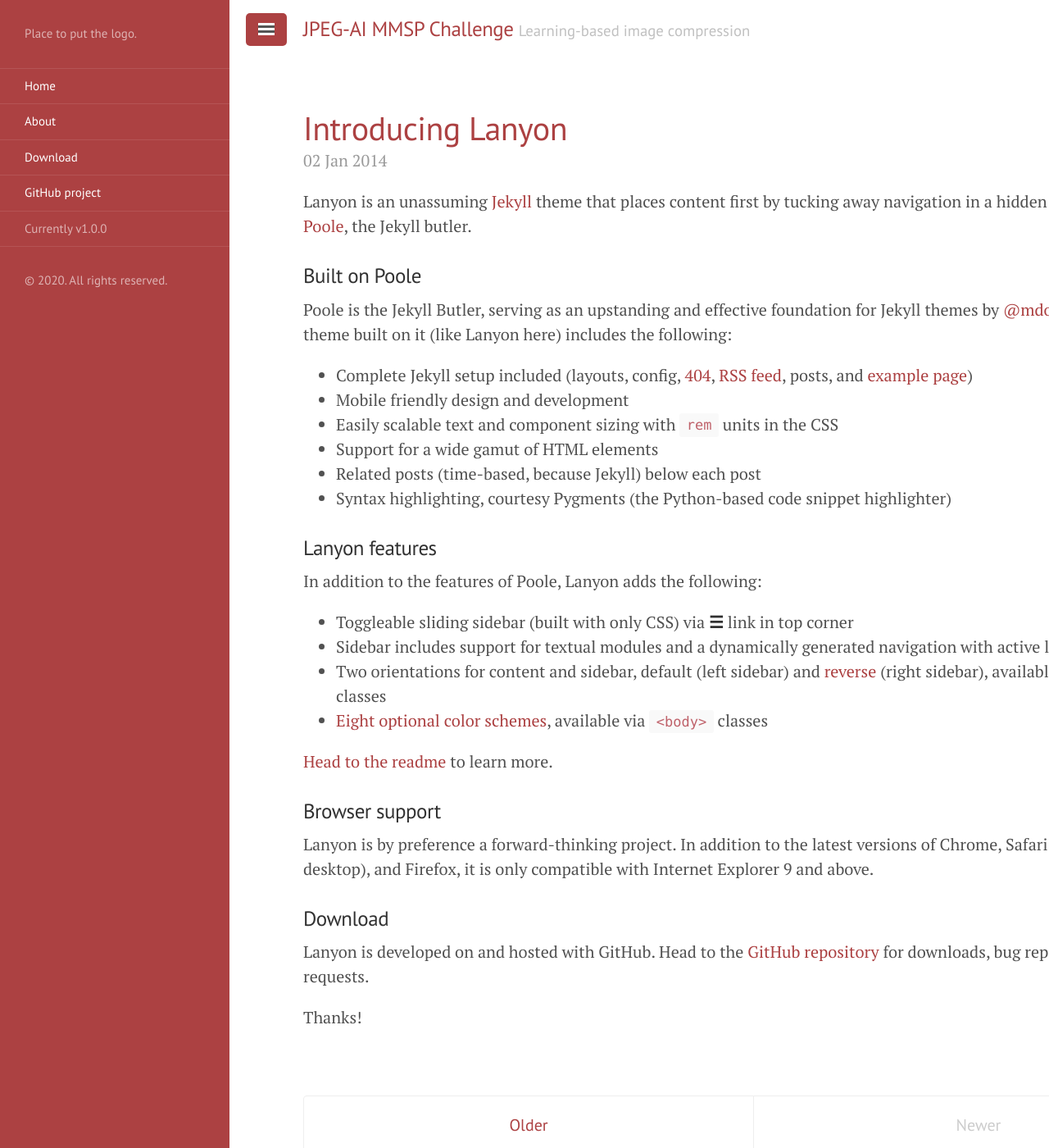
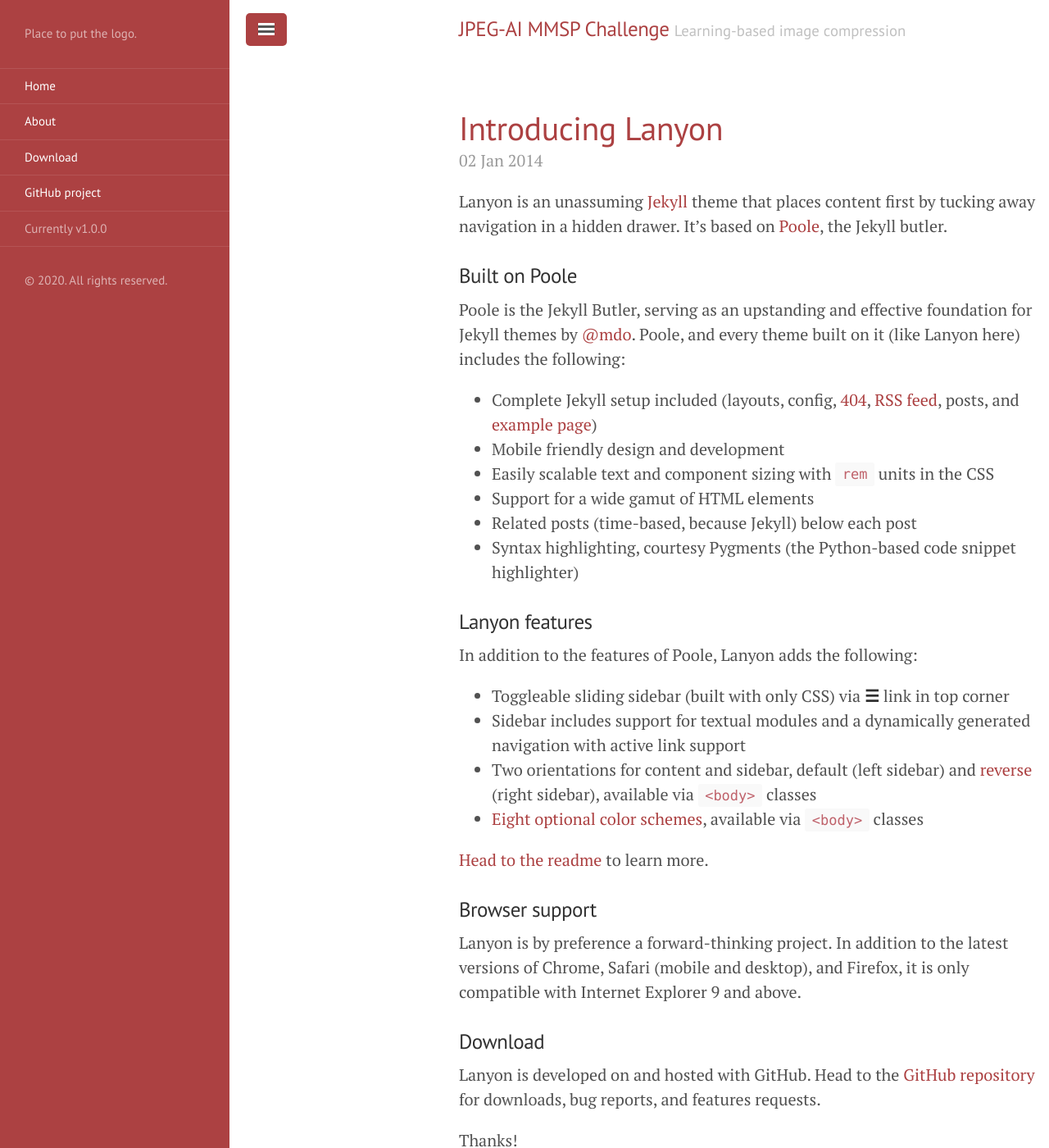
Before and after one commit to jpegai/jpegai.github.io, a Jekyll site: the page built from index.html, in a window 1280 px wide and 1400 px high. Shown: the whole window at 82% size. Built offline with Jekyll 4.4.1, drawn with Linux system fonts in a browser that asks for light colours; the list of posts is cut into pages by our own code.

Commit message:
Update lanyon.css

```diff
--- a/public/css/lanyon.css
+++ b/public/css/lanyon.css
@@ -74,18 +74,18 @@
 
 
 .container {
-  max-width: 42rem;
+  max-width: 28rem;
 }
 
 @media (min-width: 38em) {
   .container {
-    max-width: 48rem;
+    max-width: 32rem;
   }
 }
 
 @media (min-width: 56em) {
    .container {
-     max-width: 57rem;
+     max-width: 38rem;
    }
  }
 }
```
